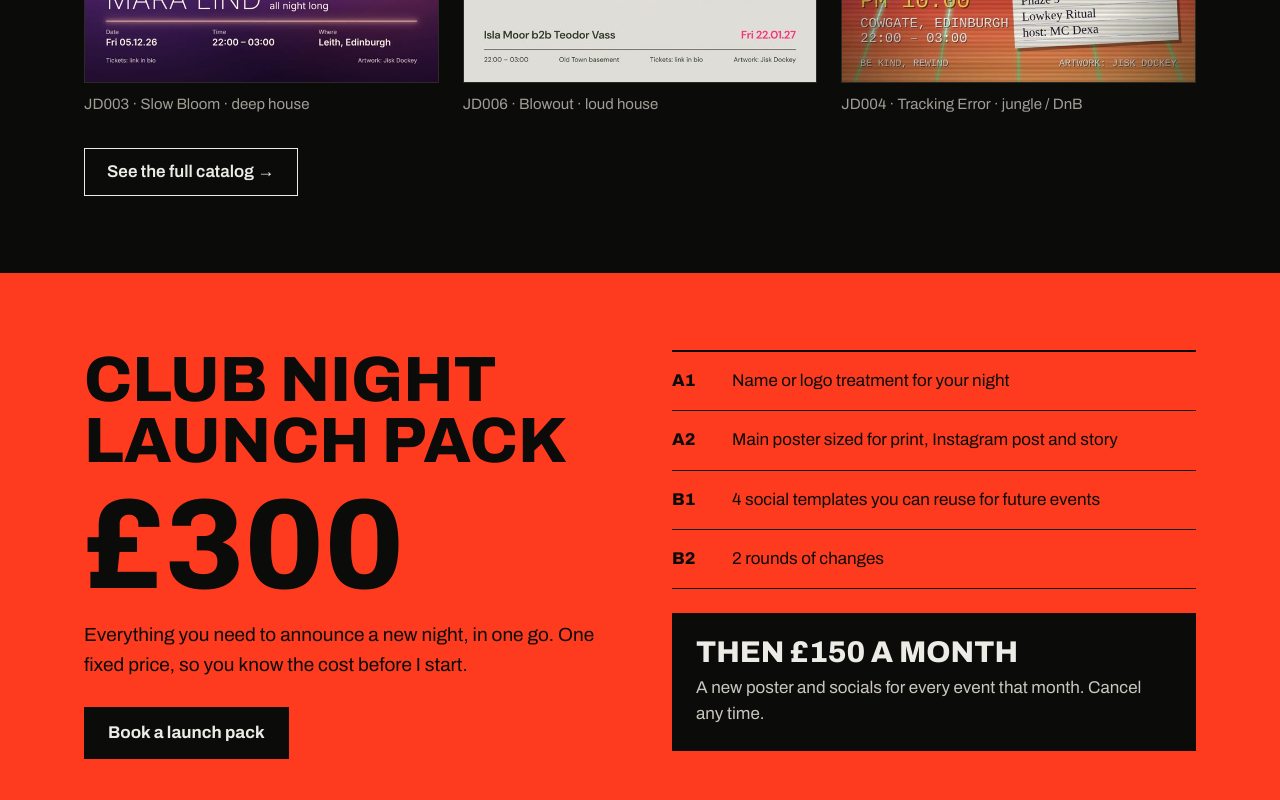
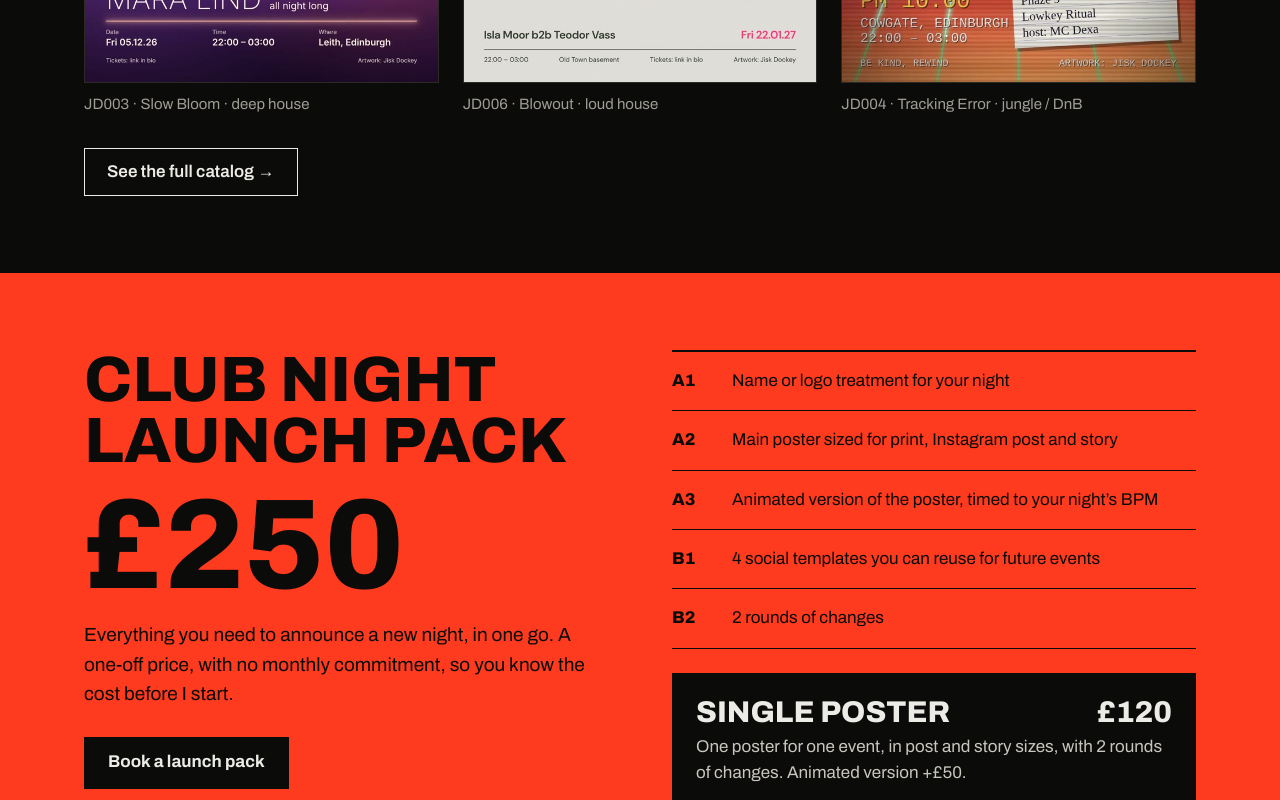
Before and after one commit to Jisk-Dockey/jisk-dockey.github.io, a plain HTML site: page index.html in a window 1280 px wide. Shown: the part 2000-2800 px from the top of the page. Drawn offline with Linux system fonts and the light colour scheme.

Commit message:
Pricing: one-off £250 launch pack, single poster option, monthly as an extra
Co-Authored-By: Claude Opus 5.5 <noreply@anthropic.com>
Claude-Session: https://claude.ai/code/session_01V3q6cH3FywQrnkz9qjAWan

```diff
--- a/index.html
+++ b/index.html
@@ -116,7 +116,7 @@ html.lenis body {
         <div style="flex: 2 1 320px; display: flex; flex-direction: column; gap: 28px; padding-bottom: 8px">
           <p style="margin: 0; font-size: clamp(18px, 1.6vw, 21px); line-height: 1.5; max-width: 30em">I design posters, socials and full launch packs for House, Techno, Disco, Drum and Bass and whatever else fills a dark room. Nights with a proper sound system and a crowd that came for the music, not the photos.</p>
           <div style="display: flex; flex-wrap: wrap; gap: 12px">
-            <a href="#packages" style="display: inline-flex; align-items: center; min-height: 52px; padding: 0 24px; background: var(--accent); color: #0b0b0a; text-decoration: none; font-weight: 700; white-space: nowrap">Book a launch pack · £300</a>
+            <a href="#packages" style="display: inline-flex; align-items: center; min-height: 52px; padding: 0 24px; background: var(--accent); color: #0b0b0a; text-decoration: none; font-weight: 700; white-space: nowrap">Book a launch pack · £250</a>
             <a href="#work" style="display: inline-flex; align-items: center; min-height: 52px; padding: 0 24px; border: 1px solid #ecebe6; color: #ecebe6; text-decoration: none; font-weight: 600">See the work</a>
           </div>
         </div>
@@ -178,8 +178,8 @@ html.lenis body {
     <div style="max-width: 1240px; margin: 0 auto; padding: 0 max(5vw, 20px); display: grid; grid-template-columns: repeat(auto-fit, minmax(min(440px, 100%), 1fr)); gap: clamp(32px, 5vw, 72px); align-items: start">
       <div style="display: flex; flex-direction: column; gap: 20px">
         <h2 style="margin: 0; font-weight: 800; font-stretch: 68%; font-size: clamp(40px, 5vw, 72px); line-height: 0.95; text-transform: uppercase; text-wrap: balance">Club Night Launch Pack</h2>
-        <p style="margin: 0; font-weight: 800; font-stretch: 68%; font-size: clamp(72px, 10vw, 150px); line-height: 0.85; white-space: nowrap">£300</p>
-        <p style="margin: 0; font-size: 19px; max-width: 30em">Everything you need to announce a new night, in one go. One fixed price, so you know the cost before I start.</p>
+        <p style="margin: 0; font-weight: 800; font-stretch: 68%; font-size: clamp(72px, 10vw, 150px); line-height: 0.85; white-space: nowrap">£250</p>
+        <p style="margin: 0; font-size: 19px; max-width: 30em">Everything you need to announce a new night, in one go. A one-off price, with no monthly commitment, so you know the cost before I start.</p>
         <div style="display: flex; flex-wrap: wrap; gap: 12px; padding-top: 8px">
           <a href="#contact" style="display: inline-flex; align-items: center; min-height: 52px; padding: 0 24px; background: #0b0b0a; color: #ecebe6; text-decoration: none; font-weight: 700">Book a launch pack</a>
         </div>
@@ -188,12 +188,19 @@ html.lenis body {
         <ol style="margin: 0; padding: 0; list-style: none; display: flex; flex-direction: column; border-top: 2px solid #0b0b0a">
           <li style="padding: 16px 0; border-bottom: 1px solid #0b0b0a; display: grid; grid-template-columns: 48px 1fr; gap: 12px; align-items: baseline"><span style="font-weight: 800">A1</span><span>Name or logo treatment for your night</span></li>
           <li style="padding: 16px 0; border-bottom: 1px solid #0b0b0a; display: grid; grid-template-columns: 48px 1fr; gap: 12px; align-items: baseline"><span style="font-weight: 800">A2</span><span>Main poster sized for print, Instagram post and story</span></li>
+          <li style="padding: 16px 0; border-bottom: 1px solid #0b0b0a; display: grid; grid-template-columns: 48px 1fr; gap: 12px; align-items: baseline"><span style="font-weight: 800">A3</span><span>Animated version of the poster, timed to your night’s BPM</span></li>
           <li style="padding: 16px 0; border-bottom: 1px solid #0b0b0a; display: grid; grid-template-columns: 48px 1fr; gap: 12px; align-items: baseline"><span style="font-weight: 800">B1</span><span>4 social templates you can reuse for future events</span></li>
           <li style="padding: 16px 0; border-bottom: 1px solid #0b0b0a; display: grid; grid-template-columns: 48px 1fr; gap: 12px; align-items: baseline"><span style="font-weight: 800">B2</span><span>2 rounds of changes</span></li>
         </ol>
-        <div style="background: #0b0b0a; color: #ecebe6; padding: 24px; display: flex; flex-direction: column; gap: 6px">
-          <p style="margin: 0; font-weight: 800; font-stretch: 70%; font-size: 30px; line-height: 1.05; text-transform: uppercase">Then £150 a month</p>
-          <p style="margin: 0; color: #c9c6be">A new poster and socials for every event that month. Cancel any time.</p>
+        <div style="display: flex; flex-direction: column; gap: 12px">
+          <div style="background: #0b0b0a; color: #ecebe6; padding: 24px; display: flex; flex-direction: column; gap: 6px">
+            <p style="margin: 0; display: flex; flex-wrap: wrap; justify-content: space-between; align-items: baseline; gap: 4px 12px; font-weight: 800; font-stretch: 70%; font-size: 30px; line-height: 1.05; text-transform: uppercase"><span>Single poster</span><span style="white-space: nowrap">£120</span></p>
+            <p style="margin: 0; color: #c9c6be">One poster for one event, in post and story sizes, with 2 rounds of changes. Animated version +£50.</p>
+          </div>
+          <div style="background: #0b0b0a; color: #ecebe6; padding: 24px; display: flex; flex-direction: column; gap: 6px">
+            <p style="margin: 0; display: flex; flex-wrap: wrap; justify-content: space-between; align-items: baseline; gap: 4px 12px; font-weight: 800; font-stretch: 70%; font-size: 30px; line-height: 1.05; text-transform: uppercase"><span>Monthly</span><span style="white-space: nowrap">£150 a month</span></p>
+            <p style="margin: 0; color: #c9c6be">Optional extra: a new poster and socials for every event that month. Cancel any time.</p>
+          </div>
         </div>
       </div>
     </div>
@@ -260,6 +267,7 @@ html.lenis body {
             <label for="c-need" style="font-weight: 600">What do you need?</label>
             <select id="c-need" style="min-height: 48px; padding: 12px 14px; font: inherit; font-size: 16px; color: #ecebe6; background: #161514; border: 1px solid #5a5853; border-radius: 0">
               <option>Club Night Launch Pack</option>
+              <option>Single poster</option>
               <option>Monthly posters and socials</option>
               <option>Something else</option>
             </select>
```
